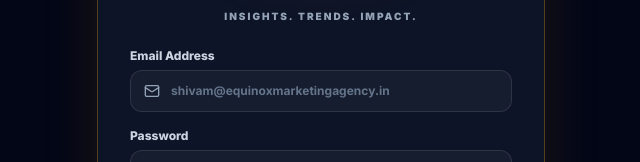
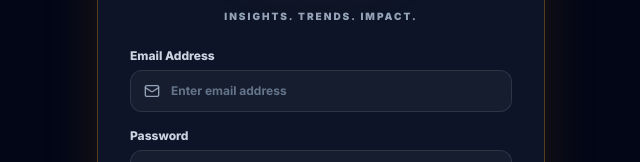
Before and after one commit to RWtest9525/shivam-orm-web, a React (Vite) app: page /login in a window 1280 px wide. Shown: the part 341-503 px from the top of the page, without its empty margins (319-959 px from the left). Built offline with nearby package versions, Linux system fonts and the light colour scheme; no server answers.

Commit message:
fix: remove super admin prefilled email placeholder from LoginPage and prevent logout on profile logo update

```diff
--- a/src/components/AppLayout.tsx
+++ b/src/components/AppLayout.tsx
@@ -290,7 +290,6 @@
                         reader.onload = (event) => {
                           const base64Url = event.target?.result as string;
                           dbEngine.updateClientProfileLogo(client.id, base64Url);
-                          window.location.reload();
                         };
                         reader.readAsDataURL(file);
                       }
@@ -314,7 +313,6 @@
                         reader.onload = (event) => {
                           const base64Url = event.target?.result as string;
                           dbEngine.updateClientProfileLogo(client.id, base64Url);
-                          window.location.reload();
                         };
                         reader.readAsDataURL(file);
                       }
--- a/src/pages/LoginPage.tsx
+++ b/src/pages/LoginPage.tsx
@@ -84,7 +84,7 @@
                 required
                 value={email}
                 onChange={(e) => setEmail(e.target.value)}
-                placeholder="shivam@equinoxmarketingagency.in"
+                placeholder="Enter email address"
                 className="w-full rounded-xl border border-white/10 bg-white/[0.04] py-3 pl-10 pr-3 text-xs font-bold text-white placeholder:text-slate-500 focus:border-amber-400 focus:bg-white/[0.08] focus:outline-none transition-all"
               />
             </div>
--- a/src/pages/SettingsPage.tsx
+++ b/src/pages/SettingsPage.tsx
@@ -310,7 +310,6 @@
                     reader.onload = (event) => {
                       const base64Url = event.target?.result as string;
                       dbEngine.updateClientProfileLogo(client.id, base64Url);
-                      window.location.reload();
                     };
                     reader.readAsDataURL(file);
                   }
```
